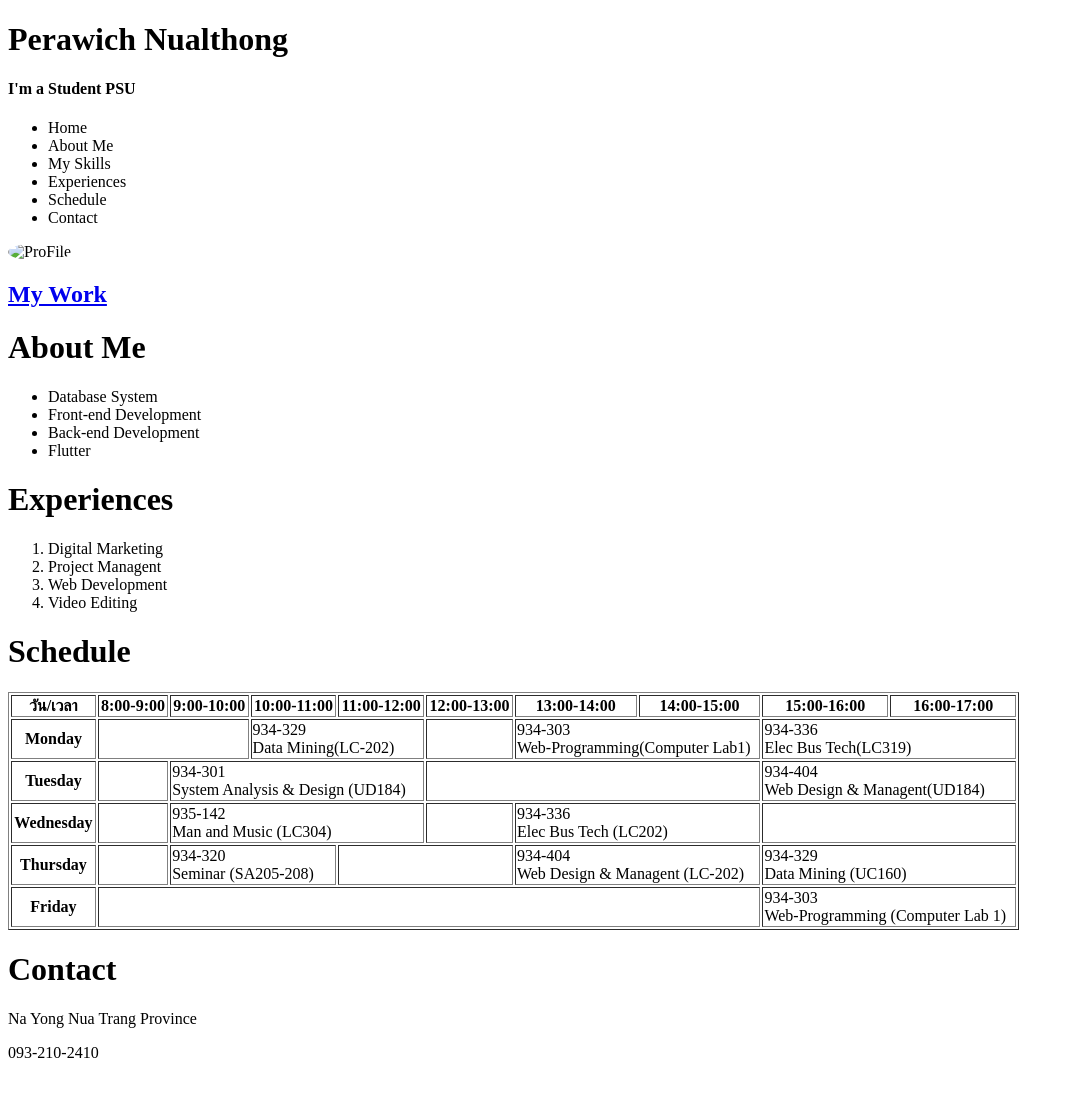
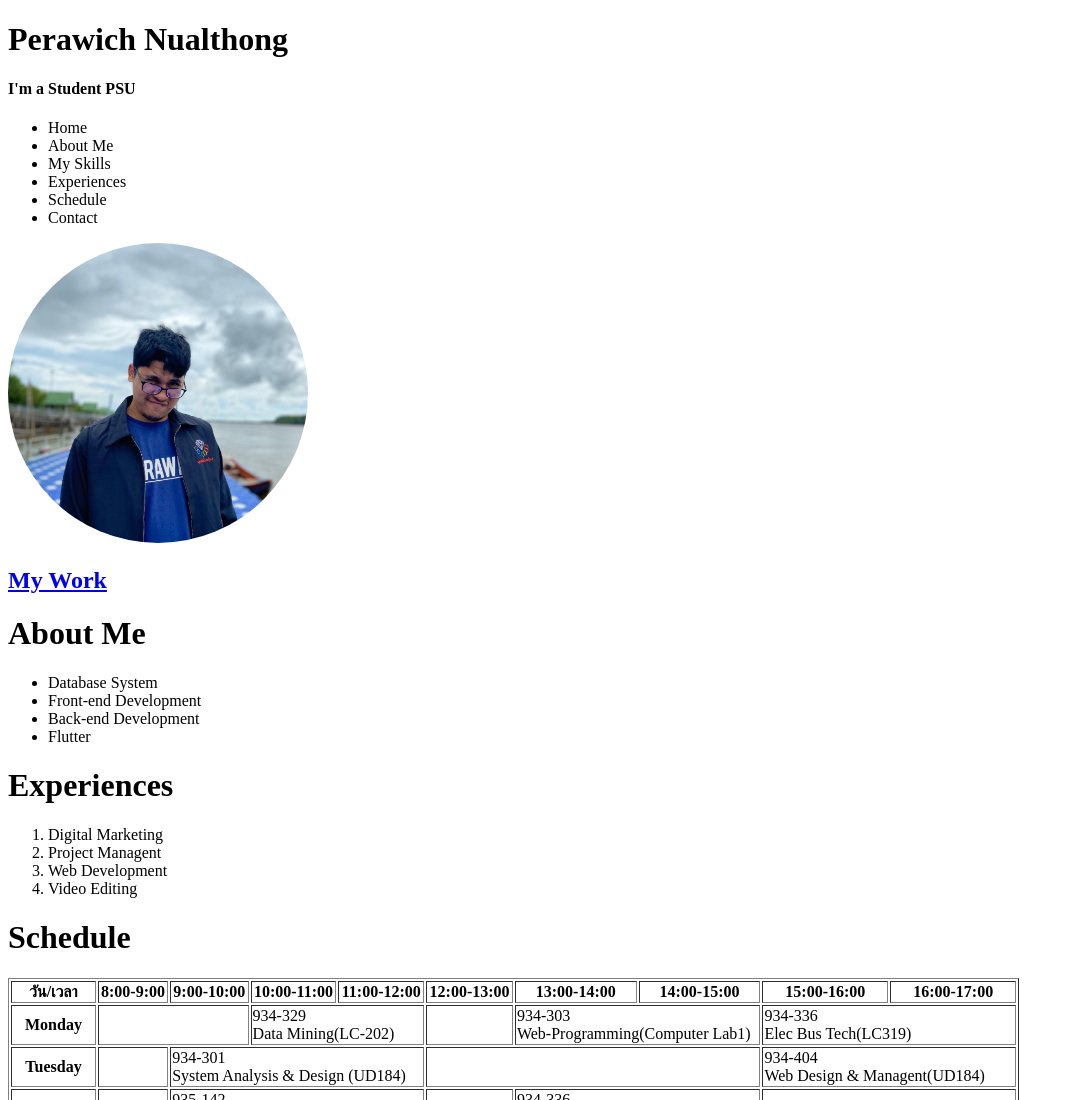
Before and after one commit to berop528/Perawich_WebProgramming, a plain HTML site: page index.html in a window 1280 px wide. Shown: the top 1100 px of the page, without its empty margins (0-1074 px from the left). Before the commit the page ends 1078 px from the top, so only its background shows below. Drawn offline with Linux system fonts and the light colour scheme.

Commit message:
Update Profile

```diff
--- a/index.html
+++ b/index.html
@@ -24,7 +24,7 @@
       <li>Schedule</li>
       <li>Contact</li>
     </ul>
-    <img src="Profile.jpg"  alt="ProFile" width="300" height="300">
+    <img src="portFolio/Profile.jpg"  alt="ProFile" width="300" height="300">
     <h2><a href="../Web_Programming/WebProgramming.html"> My Work</h2></a>
     <h1>About Me</h1>
     <ul>
```
